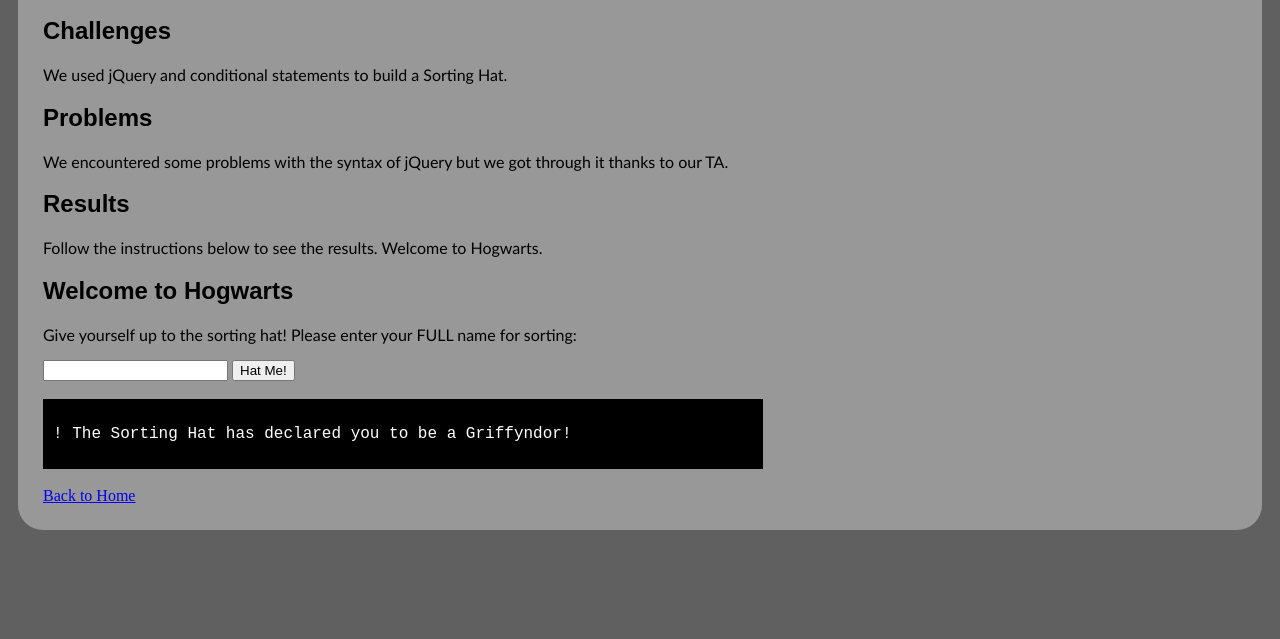
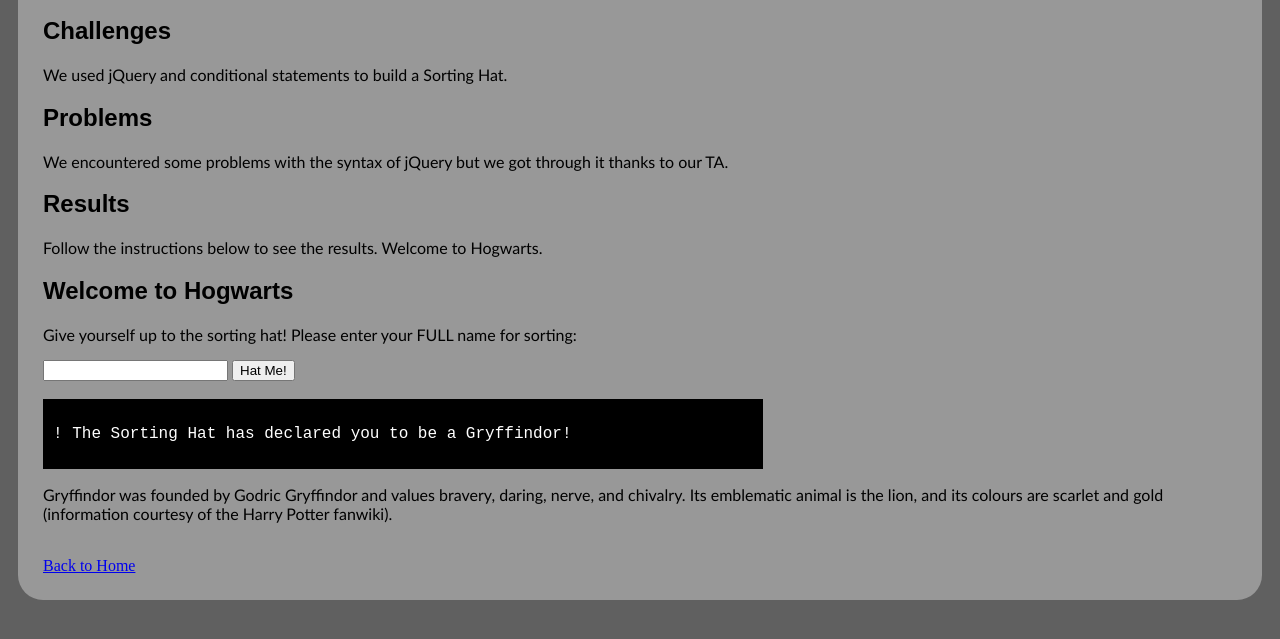
Before and after one commit to cchoi14/ART101, a plain HTML site: page lab12/index.html in a window 1280 px wide. Both pictures are taken after a click on the button "Hat Me!". Shown: the part 137-776 px from the top of the page. Drawn offline with nearby package versions, Linux system fonts and the light colour scheme.

Commit message:
lab12 bonus

```diff
--- a/lab12/index.html
+++ b/lab12/index.html
@@ -32,6 +32,10 @@
 		</div>
 		<br>
 		<div id="output">
+			<p></p>
+		</div>
+		<div id="house-desc">
+			<p></p>
 		</div>
 		<br>
 		<a href="../index.html" id="backtohome">Back to Home</a>
--- a/lab12/js/lab.js
+++ b/lab12/js/lab.js
@@ -1,32 +1,31 @@
 /**
-* Authors: Johnny Choi <cchoi14@ucsc.edu>
-*      and Tristan Dunlop <tdunlop@ucsc.edu>
+ * Authors: Johnny Choi <cchoi14@ucsc.edu>
+ *      and Tristan Dunlop <tdunlop@ucsc.edu>
  * Created:   23 Feb. 2021
  * License:   Public Domain
  **/
 
-// sortingHat function that gives you your house
+// house descriptions for Bonus #1, information taken from the Harry Potter fanwiki
+var houseDescriptions = [
+  "Gryffindor was founded by Godric Gryffindor and values bravery, daring, nerve, and chivalry. Its emblematic animal is the lion, and its colours are scarlet and gold",
+  "Ravenclaw was founded by Rowena Ravenclaw and values intelligence, knowledge, curiosity, creativity and wit. Its emblematic animal is the eagle, and its colours are blue and bronze",
+  "Slytherin was founded by Salazar Slytherin and values ambition, leadership, self-preservation, cunning and resourcefulness. Its emblematic animal is the serpent, and its colours are emerald green and silver",
+  "Hufflepuff was founded by Helga Hufflepuff and values hard work, dedication, patience, loyalty, and fair play. Its emblematic animal is the badger,and yellow and black are its colours"
+];
+// house array for Bonus #2
+var houses = ["Gryffindor", "Ravenclaw", "Slytherin", "Hufflepuff"];
+
+// Bonus #2 - refactored sortingHat, now it just returns an index to be used in the anonymous function
 function sortingHat(str) {
-  var len = str.length;
-  var mod = len % 4;
-  if (mod == 0) {
-    return "Griffyndor";
-  }
-  else if (mod == 1) {
-    return "Ravenclaw";
-  }
-  else if (mod == 2) {
-    return "Slytherin";
-  }
-  else if (mod == 3) {
-    return "Hufflepuff";
-  }
+  // Bonus #3 futureproofing against more houses
+  return (str.length % houses.length);
 }
 
-// find element
+// button with anon function
 $('#button').click(function() {
   var name = document.getElementById('input-text').value;
-  var house = sortingHat(name);
-  var outputText = "<p>" + name + "! The Sorting Hat has declared you to be a " + house + "!<p>";
-  $('#output').append(outputText);
+  var index = sortingHat(name); // sortingHat now returns an int (array index)
+  // using .html() so that each press of the button overwrites the previous text
+  $('#output p').html(name + "! The Sorting Hat has declared you to be a " + houses[index] + "!");
+  $('#house-desc p').html(houseDescriptions[index] + " (information courtesy of the Harry Potter fanwiki).");
 })
```
